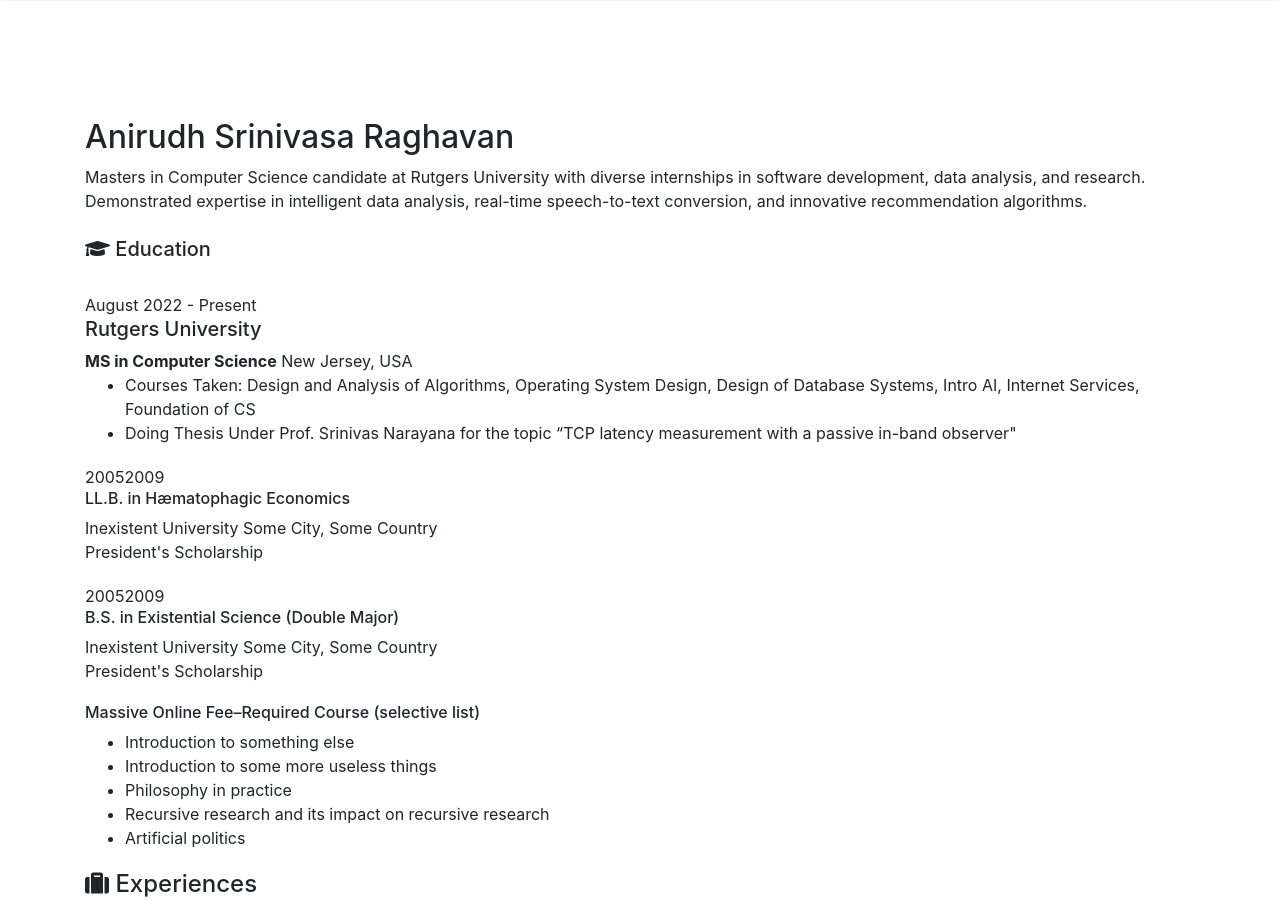
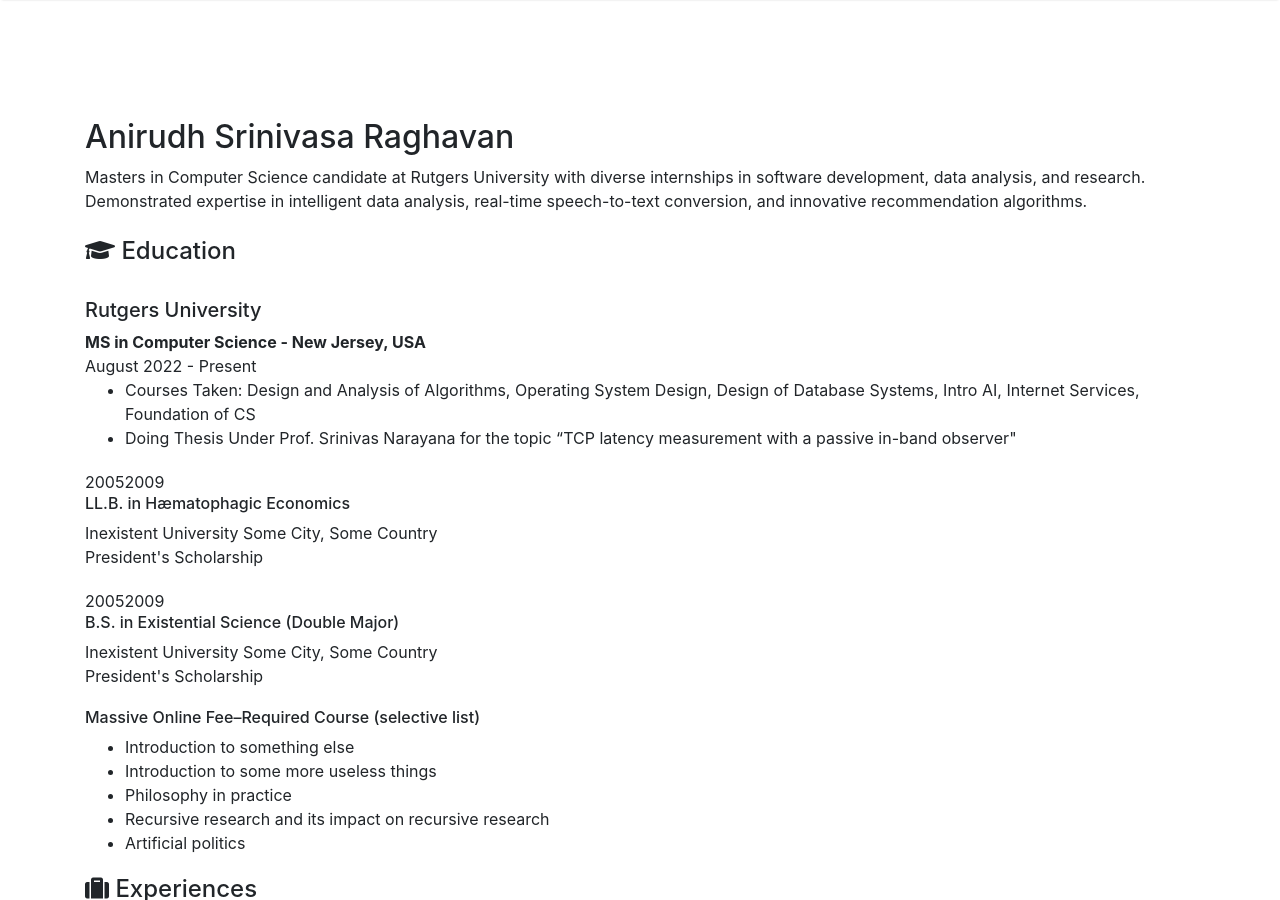
Before and after one commit to anirag2000/anirag2000.github.io, a Jekyll site: the page built from _pages/resume.md, in a window 1280 px wide and 900 px high. Built offline with Jekyll 4.4.1, drawn with Linux system fonts in a browser that asks for light colours; nearby versions of some CDN libraries.

Commit message:
new menu~

```diff
--- a/_layouts/resume.html
+++ b/_layouts/resume.html
@@ -13,21 +13,23 @@
     <section class="main-block">
 
 <br>
-        <h5>
+        <h4>
             <i class="fa fa-graduation-cap"></i> Education
-        </h5>
+        </h4>
         <br>
         <section class="blocks">
             <div class="date">
-            <span>August 2022 - </span><span>Present</span>
+
             </div>
             <div class="decorator">
             </div>
             <div class="details">
             <header>
                 <h5>Rutgers University</h6>
-                <span class="place"><b>MS in Computer Science</b></span>
-                <span class="location">New Jersey, USA</span>
+                <span class="place"><b>MS in Computer Science - New Jersey, USA</b></span>
+                <br>
+                <span>August 2022 - </span><span>Present</span>
+
             </header>
             <div><ul>
 
```
